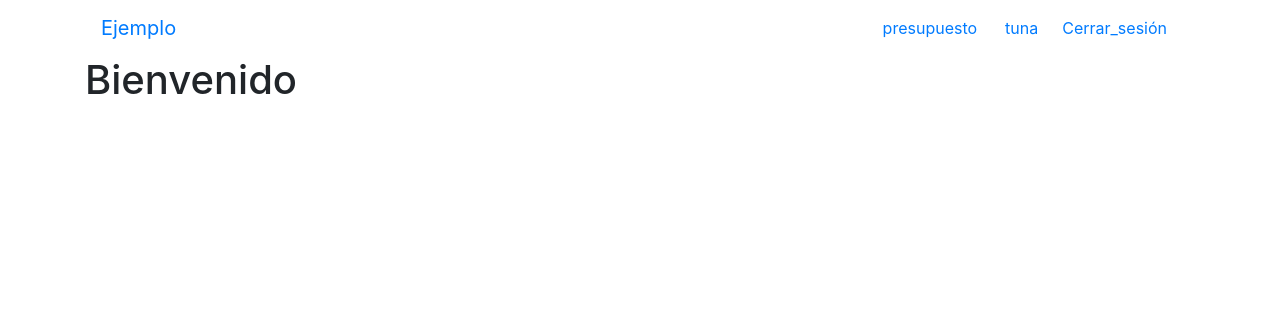
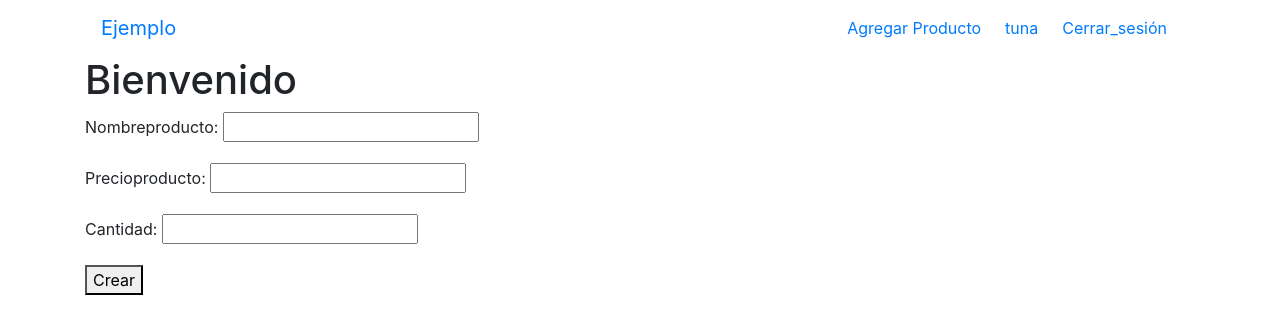
Before and after one commit to DIOSLEIN/ExamenDesarrollo, a Django app: page /add in a window 1280 px wide. Shown: the top 334 px of the page. Run offline with Django 3.2, Linux system fonts and the light colour scheme; a user stored in the database is signed in; some libraries are stand-ins or nearby versions.

Commit message:
creacion de productos hecha

```diff
--- a/gestion_usuario/forms.py
+++ b/gestion_usuario/forms.py
@@ -2,26 +2,19 @@ from django import forms
 from django.contrib.auth.models import User
 from .models import PerfilUsuario
 from .models import Producto
+from django.forms import ModelForm
 
-class RegistrarProducto(forms.ModelForm):
-    class Meta():
+
+
+
+class ProductoForm(ModelForm):
+    class Meta:
         model = Producto
-        fields = ('nombreProducto',
-                'precioProducto',
-                'cantidad',
-                )
-        labels = {
-            'nombreProducto': 'Nombre',
-            'precioProducto': 'Valor',
-            'cantidad': 'Cantidad',
-        }
+        fields = ['nombreproducto','precioproducto','cantidad']
 
-    # Define el class="form-control" en los labels del formulario
-    def init(self, args, **kwargs):
-        super(RegistrarProducto, self).__init__(args, **kwargs)
-        self.fields['nombreProducto'].widget.attrs.update({'class': 'form-control'})
-        self.fields['precioProducto'].widget.attrs.update({'class': 'form-control'})
-        self.fields['cantidad'].widget.attrs.update({'class': 'form-control'})
+
+
+
 
 
 class   PerfilUsuarioForm(forms.ModelForm):
--- a/gestion_usuario/models.py
+++ b/gestion_usuario/models.py
@@ -8,9 +8,11 @@ class PerfilUsuario(models.Model):
     def __str__(self):
         return self.user.username
 
+
+
+
+
 class Producto(models.Model):
-    nombreProducto = models.CharField(max_length=20)
-    precioProducto = models.IntegerField()
+    nombreproducto = models.CharField(max_length=100)
     cantidad = models.IntegerField()
-    def __str__(self):
-        return self.name
+    precioproducto = models.IntegerField()
--- /dev/null
+++ b/gestion_usuario/templates/presupuestador/add.html
@@ -0,0 +1,11 @@
+{% extends 'base.html' %}
+
+{% block content %}
+    <h1> Bienvenido </h1>
+
+    <form method="POST">
+    {{ form.as_p }}
+    {% csrf_token %}
+    <button type="submit">Crear</button>
+</form>
+{% endblock %}
--- a/gestion_usuario/templates/presupuestador/presupuesto.html
+++ /dev/null
@@ -1,6 +0,0 @@
-{% extends 'base.html' %}
-{% load static %}
-
-{% block content %}
-    <h1> qe pasa po conchetumare </h1>
-{% endblock %}
--- a/gestion_usuario/urls.py
+++ b/gestion_usuario/urls.py
@@ -7,6 +7,10 @@ urlpatterns = [
     url('registrar/', views.registrar, name='registrar'),
     url('login/', views.usuario_login, name='login'),
     url('logout/', views.usuario_logout, name='logout'),
-    url('presupuesto/', views.presupuesto, name='presupuesto'),
+    path('add', views.add, name= 'add'),
+
+
+
+
     url('', views.index, name='index')
 ]
--- a/gestion_usuario/views.py
+++ b/gestion_usuario/views.py
@@ -2,7 +2,7 @@ from django.shortcuts import render
 from django.contrib.auth import authenticate, login, logout
 from django.http import HttpResponseRedirect, HttpResponse
 from django.urls import reverse
-from .forms import RegistrarForm, PerfilUsuarioForm
+from .forms import RegistrarForm, PerfilUsuarioForm,ProductoForm
 
 # Cierre de sesion
 
@@ -80,5 +80,28 @@ def registrar(request):
                    'profile_form': profile_form,
                    'registrado': registrado})
 
-def presupuesto(request):
-    return render(request, 'presupuestador/presupuesto.html', {})
+
+
+
+
+
+def add(request):
+    # Creamos un formulario vacío
+    form = ProductoForm()
+
+    # Comprobamos si se ha enviado el formulario
+    if request.method == "POST":
+        # Añadimos los datos recibidos al formulario
+        form = ProductoForm(request.POST)
+        # Si el formulario es válido...
+        if form.is_valid():
+            # Guardamos el formulario pero sin confirmarlo,
+            # así conseguiremos una instancia para manejarla
+            instancia = form.save(commit=False)
+            # Podemos guardarla cuando queramos
+            instancia.save()
+            # Después de guardar redireccionamos a la lista
+            return redirect('/')
+
+    # Si llegamos al final renderizamos el formulario
+    return render(request, "presupuestador/add.html", {'form': form})
--- a/templates/base.html
+++ b/templates/base.html
@@ -33,8 +33,9 @@
                   <a class="nav-link" href="{% url 'gestion_usuario:registrar' %}">Registrar</a>
                 </li>
               {% else %}
-                <li class="nav-item mx-2">
-                  <a class="nav-link" href="{% url 'gestion_usuario:presupuesto' %}">presupuesto</a>
+
+                <li class="nav-item mx-1">
+                  <a class="nav-link" href="{% url 'gestion_usuario:add' %}">Agregar Producto</a>
                 </li>
                 <li class="nav-item mx-1">
                   <a class="nav-link" href="{% url 'gestion_usuario:index' %}">{{ user.username }}</a>
@@ -42,6 +43,7 @@
                 <li class="nav-item mx-1">
                   <a class="nav-link" href="{% url 'gestion_usuario:logout' %}">Cerrar_sesión</a>
                 </li>
+
               {% endif %}
             </ul>
         </div>
```
Also changed, not shown: db.sqlite3, gestion_usuario/migrations/0002_producto.py (added).
